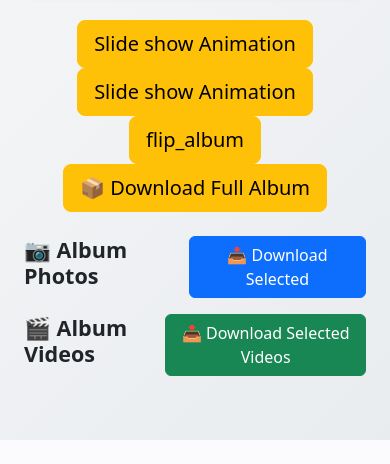
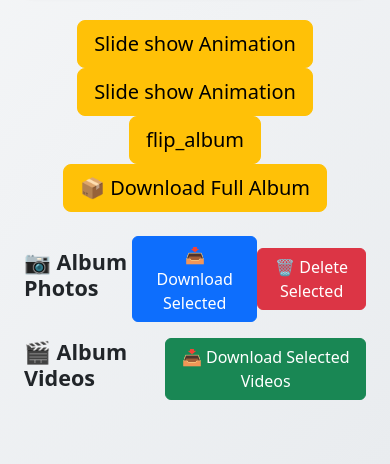
Before and after one commit to Demanlal/makealbum, a Django app: template album/templates/album_details2.html in a window 390 px wide. Shown: the part 421-885 px from the top of the page. Before the commit the page ends 861 px from the top, so only its background shows below. Run offline with Django 3.2, Linux system fonts and the light colour scheme; the template is opened without the code that fills it, so the values that code supplies are empty; some libraries are stand-ins or nearby versions.

```diff
--- a/album/templates/album_details2.html
+++ b/album/templates/album_details2.html
@@ -119,7 +119,14 @@
             <button class="btn btn-primary">
                 📥 Download Selected
             </button>
+            <button type="submit"
+                    formaction="{% url 'delete-selected' %}"
+                    class="btn btn-danger"
+                    onclick="return confirm('Are you sure you want to delete selected photos?')">
+                🗑 Delete Selected
+            </button>
         </div>
+
 
         <div class="row">
             {% for photo in album.photos.all %}
--- a/album/urls.py
+++ b/album/urls.py
@@ -20,8 +20,10 @@ urlpatterns = [
 
     path('user-approval/', views.approve_users, name='user-approval'),
     path('photo/download/<int:photo_id>/', views.download_photo, name='download-photo'),
+
     path('album/<uuid:album_id>/download/', views.download_album, name='download-album'),
     path('photos/download-selected/', views.download_selected_photos, name='download-selected'),
+    path('delete-selected/', views.delete_selected_photos, name='delete-selected'),
     path('album/request/success/',views.album_request_success,name='album-request-success'),
     path('users/<int:pk>/', views.user_detail, name='user-detail'),
     path('users/<int:pk>/update/', views.user_update, name='user-update'),
```
Also changed, not shown: album/views.py (+26 -0 lines).
